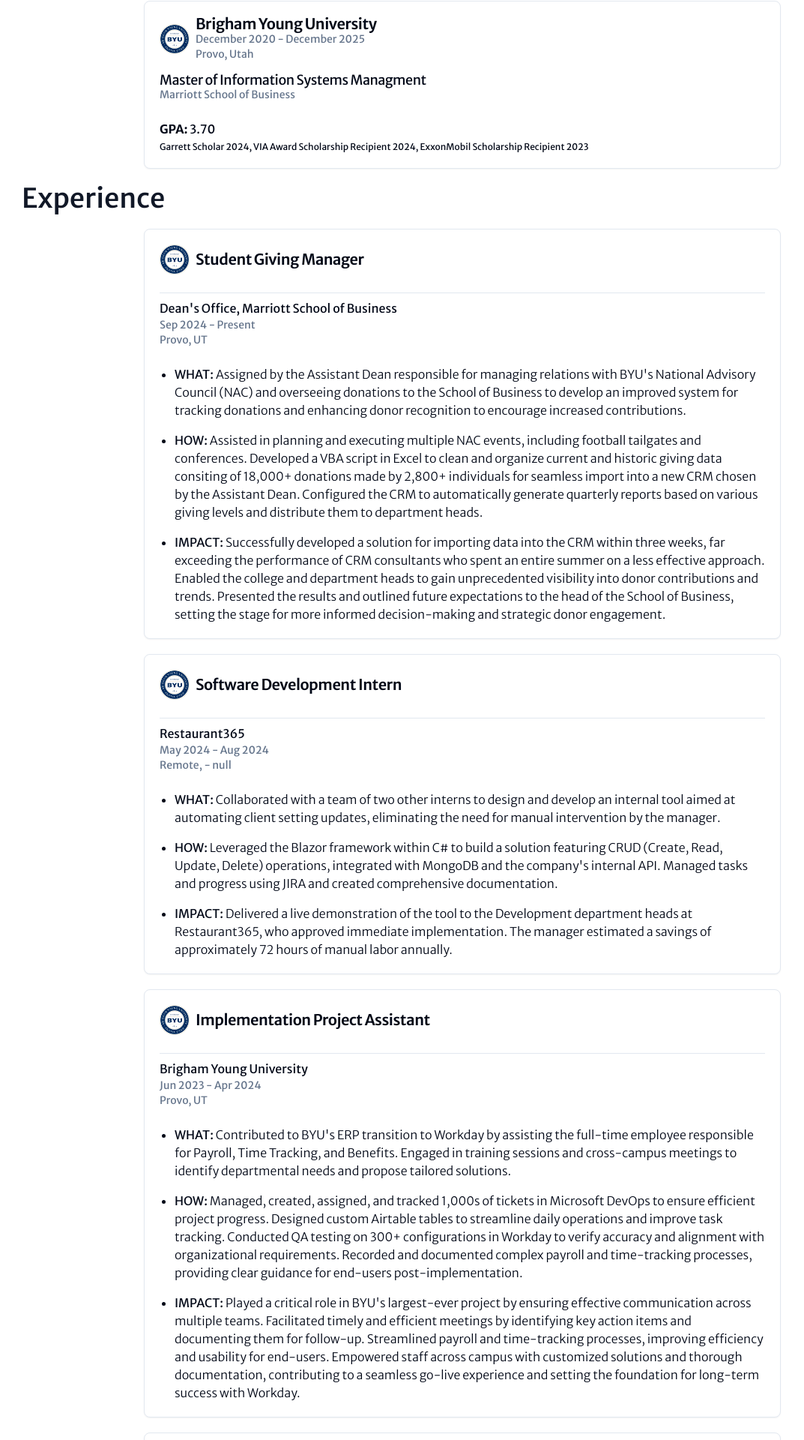
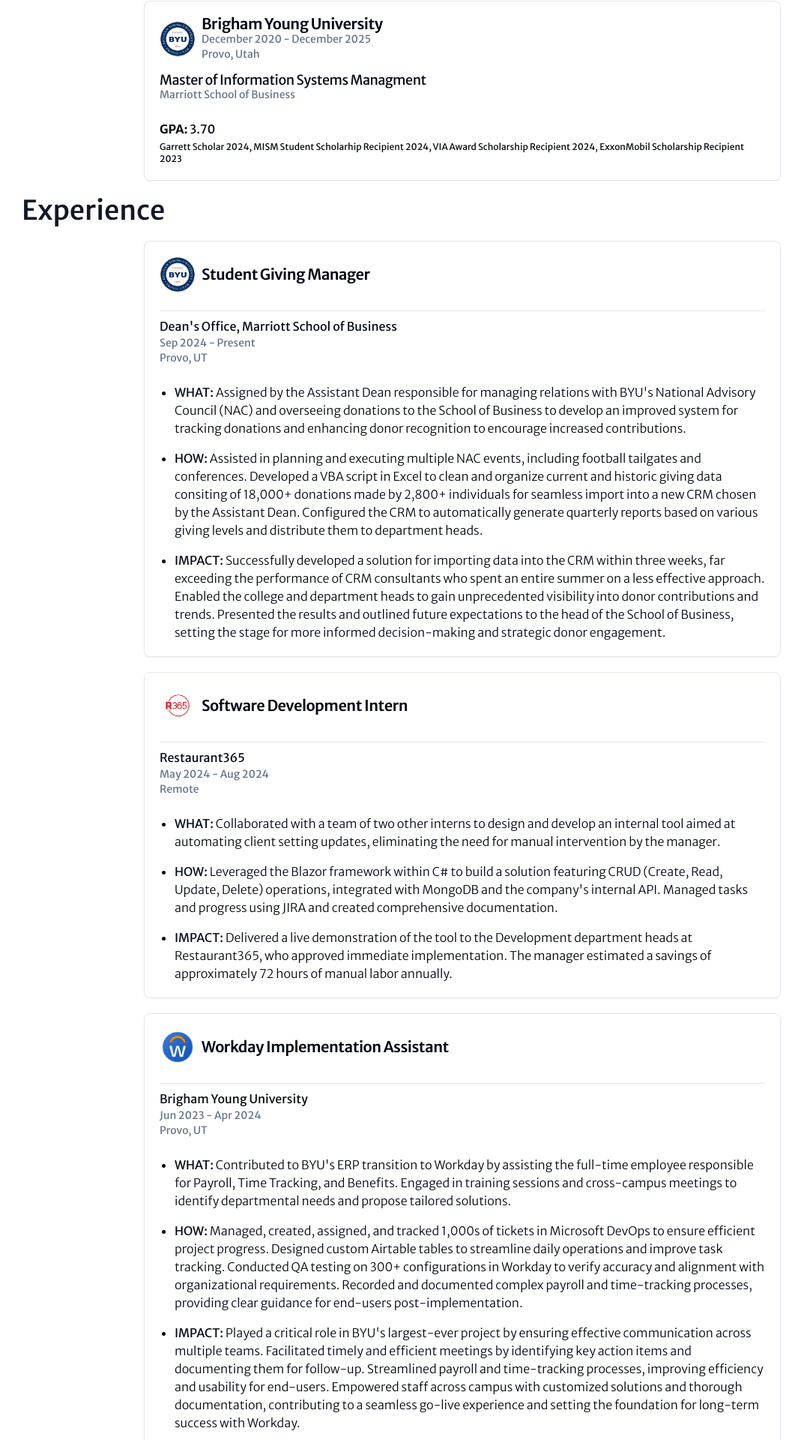
Before and after one commit to jrsarge/personal-website, a Next.js app: page /resume in a window 1280 px wide. Shown: the part 191-2111 px from the top of the page at 75% size, without its empty margins (23-1096 px from the left). Built offline with nearby package versions, Linux system fonts and the light colour scheme.

Commit message:
Pictures for jobs work!!! Remote work description fixed

```diff
--- a/app/resume/page.tsx
+++ b/app/resume/page.tsx
@@ -1,15 +1,12 @@
 import type { Metadata } from "next";
 import { Separator } from "@/components/ui/separator"
 import BYULogo from "@/public/resume/byu-logo.png"
-import R365Logo from "@/public/resume/r365-logo.png"
-import WrkdayLogo from "@/public/resume/workday-logo.png"
-import HauptLogo from "@/public/resume/haupt-logo.png"
-import JollyLogo from "@/public/resume/jolly-logo.png"
-import Image from "next/image";
+import Image, { StaticImageData } from "next/image";
 import resume from "@/app/resume/resume.json"
 import PageTitle from "@/components/ui/page-title";
 
 const jobs = resume.jobs;
+
 
 export default function ResumePage() {
 	return (
@@ -20,7 +17,7 @@ export default function ResumePage() {
 				</h1>
 				<div className="p-5 rounded-lg border bg-card text-card-foreground shadow-sm w-full md:w-9/12 mx-auto max-w-[850px]" >
 					<div className="flex justify-start items-center space-x-2 pb-4" >
-						<Image src={ BYULogo } alt="BYU Logo" className=" w-10" />
+						<Image src={ BYULogo } alt="BYU Logo" className=" w-12" />
 						<div>
 							<h1 className="text-xl font-semibold leading-none tracking-tight">
 								{ resume.education[0].institution }
@@ -47,7 +44,7 @@ export default function ResumePage() {
 					<div key={ job.title } className="p-5 rounded-lg border bg-card text-card-foreground shadow-sm w-full md:w-9/12 mx-auto max-w-[850px] mb-5" >
 						<div>
 							<div className="flex justify-start items-center space-x-2 pb-4" >
-								<Image src={ BYULogo } alt={'${job.company} Logo'} width={40} height={40} className="w-10" />
+							<Image src={ job.logo } alt={`${job.company} Logo`} width={40} height={40} className="w-12" />
 								<h1 className="text-xl font-semibold leading-none tracking-tight">
 									{ job.title }
 								</h1>
@@ -55,7 +52,7 @@ export default function ResumePage() {
 							<Separator className="my-2" />
 							<p className=" font-normal text-base">{ job.company }</p>
 							<p className="text-sm text-muted-foreground">{ job.start_date } - {job.end_date !== null ? (job.end_date) : ("Present")}</p>
-							<p className="text-sm text-muted-foreground">{ job.city }, { job.state } { job.country !== "USA" ? (`- ${job.country}`) : ("") }</p>
+							<p className="text-sm text-muted-foreground">{ job.city }{ job.state !== null ? (`, ${job.state}`) : ( "" ) } </p>
 						</div>
 						<br></br>
 						<ul className="list-disc pl-5 space-y-4">
--- a/app/resume/resume.json
+++ b/app/resume/resume.json
@@ -20,7 +20,7 @@
             "graduation_year": "2025",
             "gpa": "3.70",
             "additionals": [
-                "Garrett Scholar 2024, VIA Award Scholarship Recipient 2024, ExxonMobil Scholarship Recipient 2023"
+                "Garrett Scholar 2024, MISM Student Scholarhip Recipient 2024, VIA Award Scholarship Recipient 2024, ExxonMobil Scholarship Recipient 2023"
             ]
         }
     ],
@@ -28,7 +28,7 @@
         {
             "title": "Student Giving Manager",
             "company": "Dean's Office, Marriott School of Business",
-            "logo": "BYULogo",
+            "logo": "/resume/byu-logo.png",
             "start_date": "Sep 2024",
             "end_date": null,
             "city": "Provo",
@@ -43,7 +43,7 @@
         {
             "title": "Software Development Intern",
             "company": "Restaurant365",
-            "logo": "R365Logo",
+            "logo": "/resume/r365-logo.png",
             "start_date": "May 2024",
             "end_date": "Aug 2024",
             "city": "Remote",
@@ -56,9 +56,9 @@
             ]
         },
         {
-            "title": "Implementation Project Assistant",
+            "title": " Workday Implementation Assistant",
             "company": "Brigham Young University",
-            "logo": "WrkdayLogo",
+            "logo": "/resume/workday-logo.png",
             "start_date": "Jun 2023",
             "end_date": "Apr 2024",
             "city": "Provo",
@@ -73,7 +73,7 @@
         {
             "title": "Information Systems Intern",
             "company": "Haupt Electrical",
-            "logo": "HauptLogo",
+            "logo": "/resume/haupt-logo.png",
             "start_date": "Nov 2022",
             "end_date": "Apr 2024",
             "city": "Springville",
@@ -88,7 +88,7 @@
         {
             "title": "Shop Manager",
             "company": "Jolly Circle Bike Shop",
-            "logo": "JollyLogo",
+            "logo": "/resume/jolly-logo.png",
             "start_date": "Feb 2022",
             "end_date": "Jan 2024",
             "city": "Springville",
```
Also changed, not shown: 1 other file (tests, documents, lock files or other folders).
